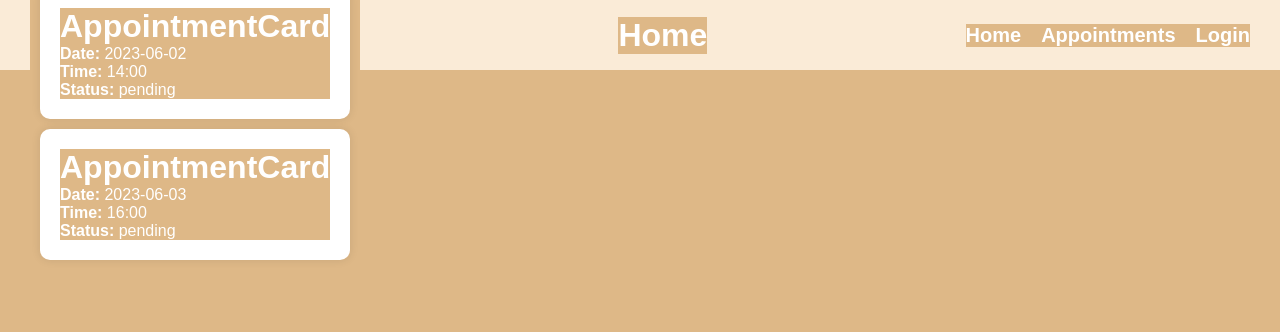
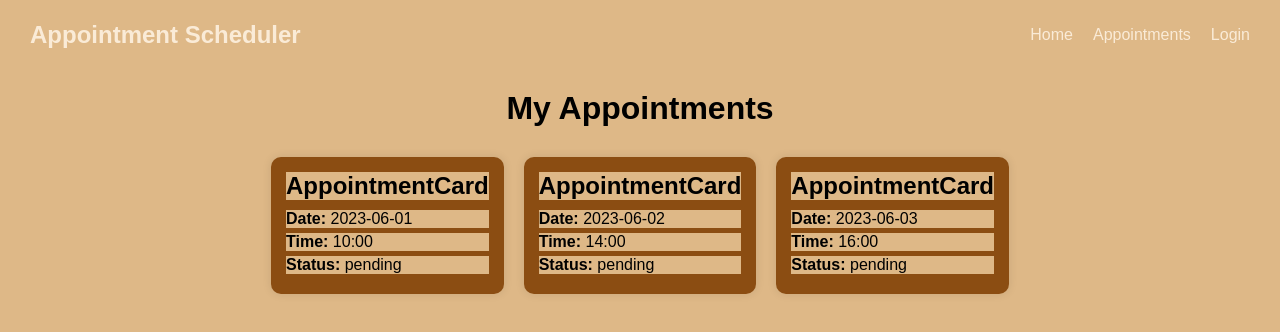
Before and after one commit to 1LuisVargas/turn-taking-app-fullstack, a React app in the folder front/: page / in a window 1280 px wide. Shown: the top 332 px of the page. Built offline with nearby package versions, Linux system fonts and the light colour scheme; the HTML template or start-up script is replaced by a standard one.

Commit message:
Made a visual overhaul

```diff
--- a/front/src/components/AppointmentCard.jsx
+++ b/front/src/components/AppointmentCard.jsx
@@ -3,7 +3,7 @@ import styles from "../modules/AppointmentCard.module.css";
 const AppointmentCard = ({ appointment }) => {
   return (
     <div className={styles.appointmentCard}>
-      <h1>AppointmentCard</h1>
+      <h2>AppointmentCard</h2>
       <p>
         <strong>Date:</strong> {appointment.date}
       </p>
--- a/front/src/components/MyAppointments.jsx
+++ b/front/src/components/MyAppointments.jsx
@@ -7,8 +7,8 @@ const Appointments = () => {
     const [myAppointments, setMyAppointments] = useState(appointments);
     return (
         <div>
-            <h1>My Appointments</h1>
-            <div className={styles.appointmentContainer}>
+            <h1 className={styles.h1}>My Appointments</h1>
+            <div className={styles.appointmentsContainer}>
                 {myAppointments.map((appointment) => (
                     <AppointmentCard key={appointment.id} appointment={appointment} />
                 ))}
--- a/front/src/components/NavBar.jsx
+++ b/front/src/components/NavBar.jsx
@@ -3,8 +3,9 @@ import styles from "../modules/NavBar.module.css";
 const NavBar = () => {
   return (
     <header>
-      <nav>
-        <ul className={styles.container}>
+      <nav className={styles.navBarULContainer}>
+        <h1>Appointment Scheduler</h1>
+        <ul>
           <li>
             <a href="#">Home</a>
           </li>
--- a/front/src/modules/AppointmentCard.module.css
+++ b/front/src/modules/AppointmentCard.module.css
@@ -1,7 +1,16 @@
 .appointmentCard{
-    background: white;
-    padding: 20px;
+    background: rgb(139, 77, 18);
+    padding: 15px;
     margin: 10px;
     border-radius: 10px;
     box-shadow: 0 0 10px rgba(0, 0, 0, 0.1);
+
+    & h2 {
+        text-align: center;
+        margin-bottom: 10px;
+    }
+
+    & p {
+        margin: 5px 0;
+    }
 }
--- a/front/src/modules/Home.module.css
+++ b/front/src/modules/Home.module.css
@@ -1,4 +1,4 @@
-.container{
+/* .homeContainer{
     display: flex;
     flex-direction: row-reverse;
     justify-content: space-between;
@@ -7,4 +7,4 @@
     height: 70px;
     background-color: antiquewhite;
     padding: 30px;
-}
+} */
--- a/front/src/modules/MyAppointments.module.css
+++ b/front/src/modules/MyAppointments.module.css
@@ -1,5 +1,10 @@
 .appointmentsContainer{
     display: flex;
-    flex-direction: column;
-    align-items: center;
+    flex-direction: row;
+    justify-content: center;
 }
+
+.h1 {
+    text-align: center;
+    margin: 20px;
+}
--- a/front/src/modules/NavBar.module.css
+++ b/front/src/modules/NavBar.module.css
@@ -1,21 +1,22 @@
-.container{
-    display: flex;
-    flex-direction: row;
-    justify-content: space-between;
-    align-items: center;
-    list-style: none;
-    gap: 20px;
-    margin: 0;
-    padding: 0;
-    font-weight: bold;
-    font-size: 20px;
-    text-decoration: none;
-    cursor: pointer;
+.navBarULContainer {
+  display: flex;
+  flex-direction: row;
+  justify-content: space-between;
+  align-items: center;
+  color: antiquewhite;
+  height: 70px;
+  padding: 30px;
 
-    &{
-        a{
-            color: white;
-            text-decoration: none;
-        }
+  & {
+    a {
+      color: antiquewhite;
+      text-decoration: none;
     }
+    ul {
+      list-style-type: none;
+      display: flex;
+      flex-direction: row;
+      gap: 20px;
+    }
+  }
 }
--- a/front/src/views/Home.jsx
+++ b/front/src/views/Home.jsx
@@ -4,9 +4,8 @@ import MyAppointments from "../components/MyAppointments";
 
 const Home = () => {
     return (
-        <div className={styles.container}>
+        <div className={styles.homeContainer}>
             <NavBar/>
-            <h1>Home</h1>
             <MyAppointments/>
         </div>
     )
```
